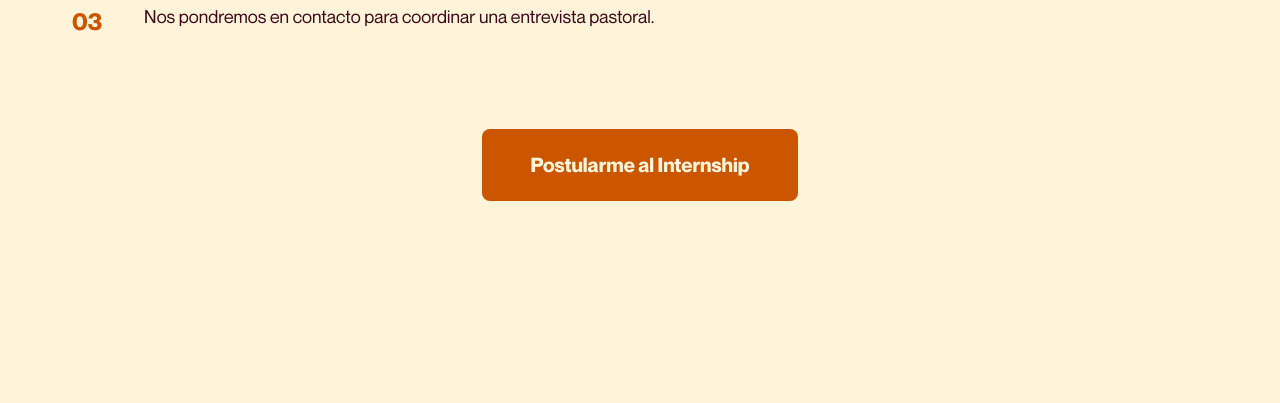
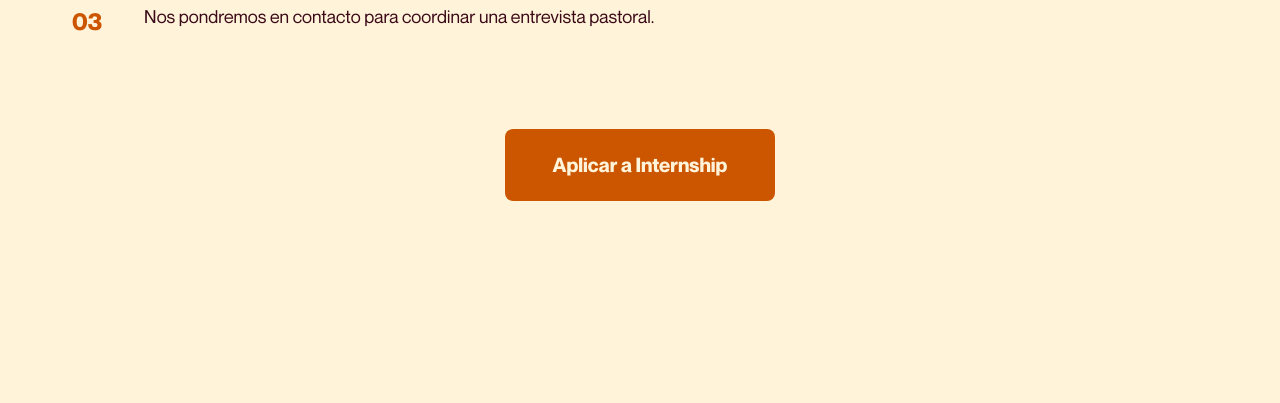
Before and after one commit to NicolasSeguro/corazon, a website: page index.html in a window 1280 px wide. Shown: the part 7351-7754 px from the top of the page. Drawn offline with Linux system fonts and the light colour scheme.

Commit message:
Update index.html

```diff
--- a/index.html
+++ b/index.html
@@ -305,8 +305,11 @@
             </div>
 
             <div class="apply-button">
-                <button class="cta-button">Postularme al Internship</button>
+              <a href="https://docs.google.com/forms/d/e/1FAIpQLScsFa2VAR8NGmGKJG-mown4kwvtSy924w7E2ysJIsls6bx1Hw/viewform?usp=header" target="_blank">
+                <button class="cta-button">Aplicar a Internship</button>
+              </a>
             </div>
+
 
 
         </div>
```
